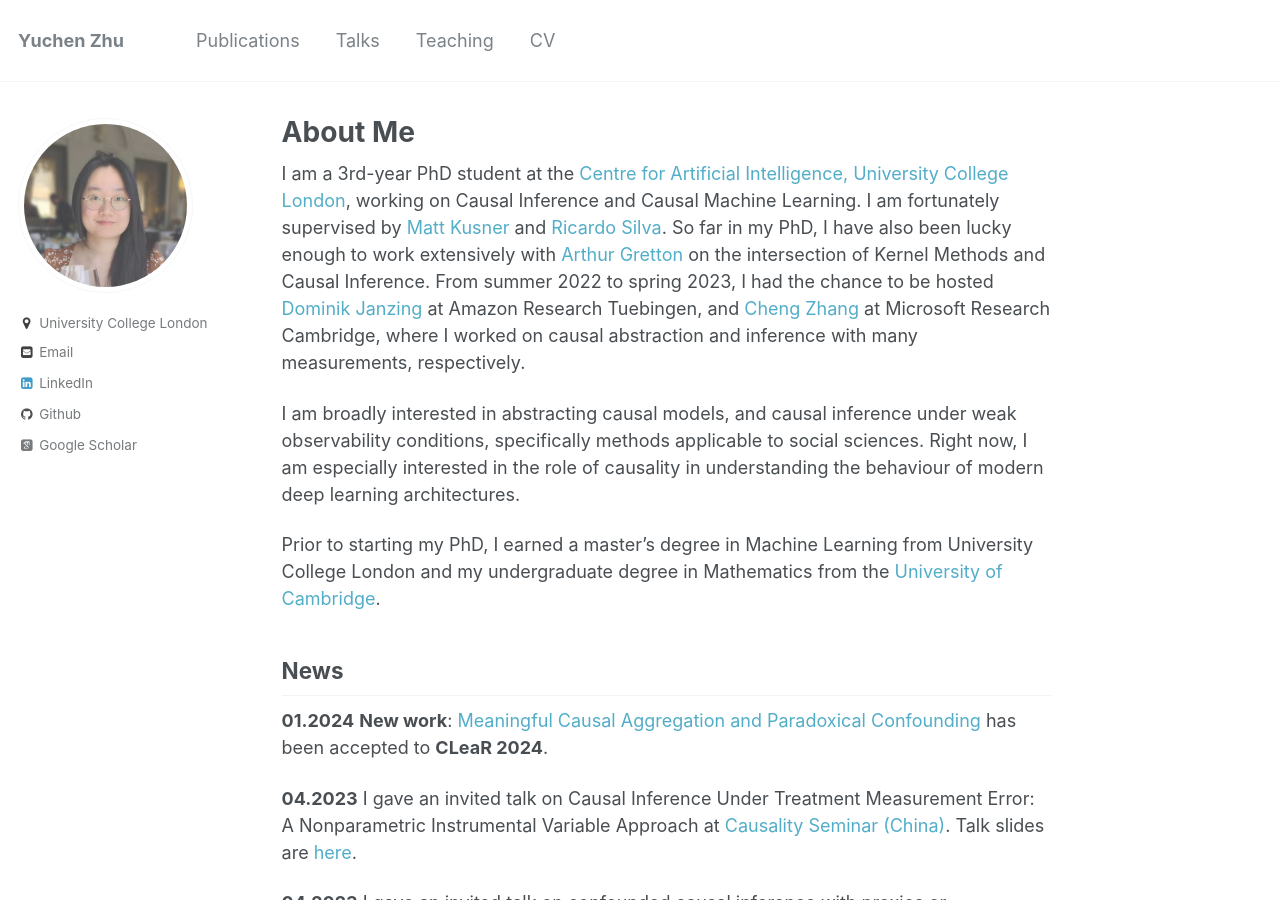
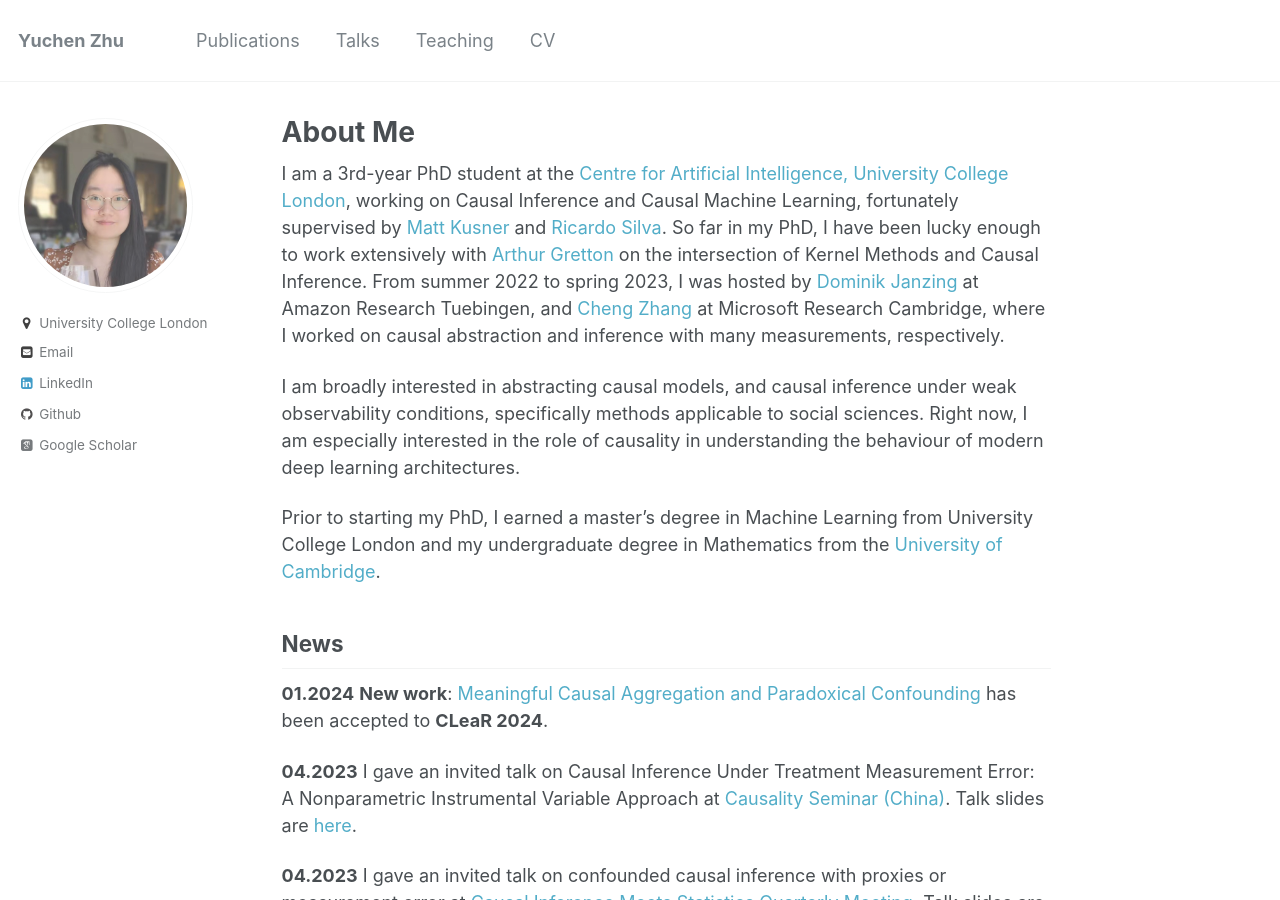
Before and after one commit to yuchen-zhu/yuchen-zhu.github.io, a Jekyll site: the page built from _pages/about.md, in a window 1280 px wide and 900 px high. Built offline with Jekyll 4.4.1, drawn with Linux system fonts in a browser that asks for light colours; some web fonts are replaced.

Commit message:
Update about

```diff
--- a/_pages/about.md
+++ b/_pages/about.md
@@ -8,7 +8,7 @@ redirect_from:
   - /about.html
   -
 ---
-I am a 3rd-year PhD student at the [Centre for Artificial Intelligence, University College London](https://www.ucl.ac.uk/ai-centre/), working on Causal Inference and Causal Machine Learning. I am fortunately supervised by [Matt Kusner](http://mkusner.github.io) and [Ricardo Silva](http://www.homepages.ucl.ac.uk/~ucgtrbd/). So far in my PhD, I have also been lucky enough to work extensively with [Arthur Gretton](https://www.gatsby.ucl.ac.uk/~gretton/) on the intersection of Kernel Methods and Causal Inference. From summer 2022 to spring 2023, I had the chance to be hosted [Dominik Janzing](https://janzing.github.io) at Amazon Research Tuebingen, and [Cheng Zhang]((https://www.microsoft.com/en-us/research/people/chezha/)) at Microsoft Research Cambridge, where I worked on causal abstraction and inference with many measurements, respectively.
+I am a 3rd-year PhD student at the [Centre for Artificial Intelligence, University College London](https://www.ucl.ac.uk/ai-centre/), working on Causal Inference and Causal Machine Learning, fortunately supervised by [Matt Kusner](http://mkusner.github.io) and [Ricardo Silva](http://www.homepages.ucl.ac.uk/~ucgtrbd/). So far in my PhD, I have been lucky enough to work extensively with [Arthur Gretton](https://www.gatsby.ucl.ac.uk/~gretton/) on the intersection of Kernel Methods and Causal Inference. From summer 2022 to spring 2023, I was hosted by [Dominik Janzing](https://janzing.github.io) at Amazon Research Tuebingen, and [Cheng Zhang]((https://www.microsoft.com/en-us/research/people/chezha/)) at Microsoft Research Cambridge, where I worked on causal abstraction and inference with many measurements, respectively.
 
 I am broadly interested in abstracting causal models, and causal inference under weak observability conditions, specifically methods applicable to social sciences. Right now, I am especially interested in the role of causality in understanding the behaviour of modern deep learning architectures.
 
```
